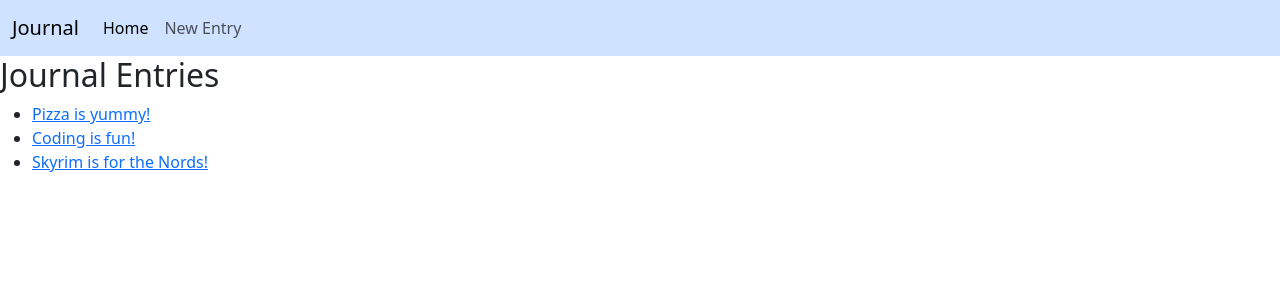
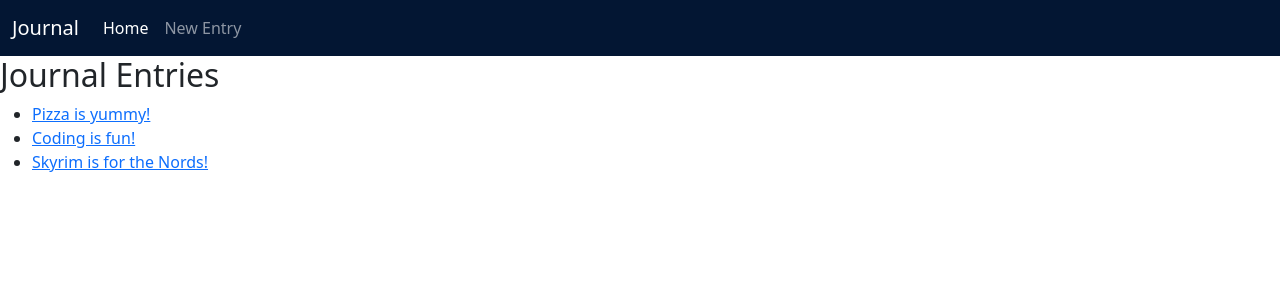
Before and after one commit to CameronWD/ReactSPA, a React (Vite) app: page / in a window 1280 px wide. Shown: the top 300 px of the page. Built offline with nearby package versions, Linux system fonts and the light colour scheme.

Commit message:
updated colour scheme

```diff
--- a/src/components/NavBar.jsx
+++ b/src/components/NavBar.jsx
@@ -3,9 +3,9 @@
 
 const NavBar = () => {
   return (
-    <nav class="navbar navbar-expand-lg bg-primary-subtle">
-  <div class="container-fluid">
-    <Link class="navbar-brand" to="/">Journal</Link>
+    <nav class="navbar navbar-expand-lg bg-primary-subtle" data-bs-theme="dark">
+    <div class="container-fluid">
+      <Link class="navbar-brand" to="/">Journal</Link>
     <button class="navbar-toggler" type="button" data-bs-toggle="collapse" data-bs-target="#navbarNavAltMarkup" aria-controls="navbarNavAltMarkup" aria-expanded="false" aria-label="Toggle navigation">
       <span class="navbar-toggler-icon"></span>
     </button>
```
